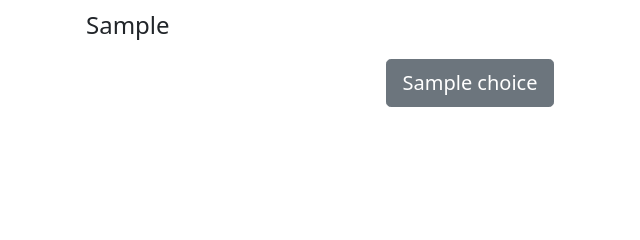
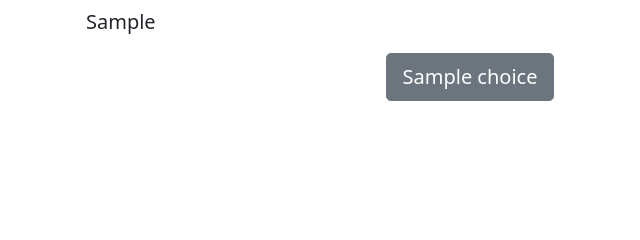
Before and after one commit to lincolnschick/langquiz, a Django app: template langquiz/quiz/templates/quiz/quiz.html in a window 1280 px wide. Shown: the part 161-401 px from the top of the page, without its empty margins (170-810 px from the left). Run offline with Django 3.2, Linux system fonts and the light colour scheme; the template is opened without the code that fills it: most values are stand-ins (such as "Sample title", 1, 10 or a date in 2020).

Commit message:
Minor UI changes

```diff
--- a/langquiz/quiz/templates/quiz/quiz.html
+++ b/langquiz/quiz/templates/quiz/quiz.html
@@ -5,7 +5,7 @@
     <div style="width: 60vw;">
       <h2>What Language is This?</h2>
       <h4 style="text-align: left;">Question {{ question }}:</h4>
-      <p style="font-size: 3vh; text-align: left;">{{ language.1 }}</p>
+      <p style="font-size: 20px; text-align: left;">{{ language.1 }}</p>
       <form method="POST">
         {% for choice in choices %}
         {% csrf_token %}
--- a/langquiz/quiz/templates/quiz/quiz_base.html
+++ b/langquiz/quiz/templates/quiz/quiz_base.html
@@ -13,12 +13,6 @@
     <a class="navbar-brand" href="/"><h4>LangQuiz</h4></a>
     <div class="navbar-collapse">
       <ul class="navbar-nav">
-        <li class="nav-item">
-          <a class="nav-link" href="/"><h4>Home</h4></a>
-        </li>
-        <li class="nav-item">
-          <a class="nav-link"><h4>Leaderboard</h4></a>
-        </li>
         {% if user.is_authenticated %}
         <li class="nav-item">
           <a class="nav-link" href="/logout"><h4>Logout</h4></a>
@@ -28,6 +22,12 @@
           <a class="nav-link" href="/login"><h4>Login</h4></a>
         </li>
         {% endif %}
+        <li class="nav-item">
+          <a class="nav-link" href="/"><h4>Home</h4></a>
+        </li>
+        <li class="nav-item">
+          <a class="nav-link"><h4>Leaderboard</h4></a>
+        </li>
       </ul>
     </div>
   </div>
--- a/langquiz/quiz/templates/quiz/quizanswer.html
+++ b/langquiz/quiz/templates/quiz/quizanswer.html
@@ -5,7 +5,7 @@
     <div style="width: 60vw;">
       <h2>What Language is This?</h2>
       <h4 style="text-align: left;">Question {{ question }}:</h4>
-      <p style="font-size: 3vh; text-align: left;">{{ language.1 }}</p>
+      <p style="font-size: 20px; text-align: left;">{{ language.1 }}</p>
       {% csrf_token %}
       <form method="POST">
         {% for choice in choices %}
```
